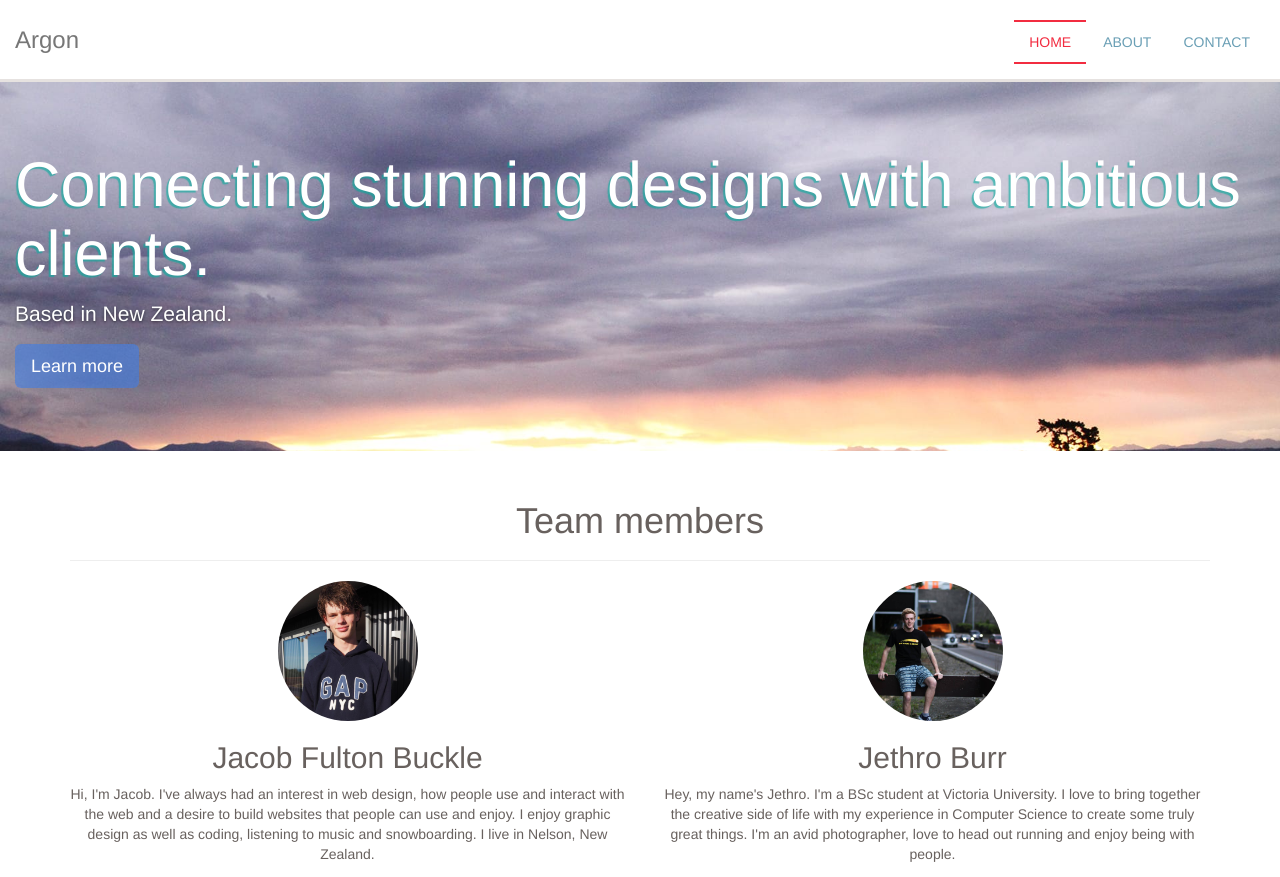
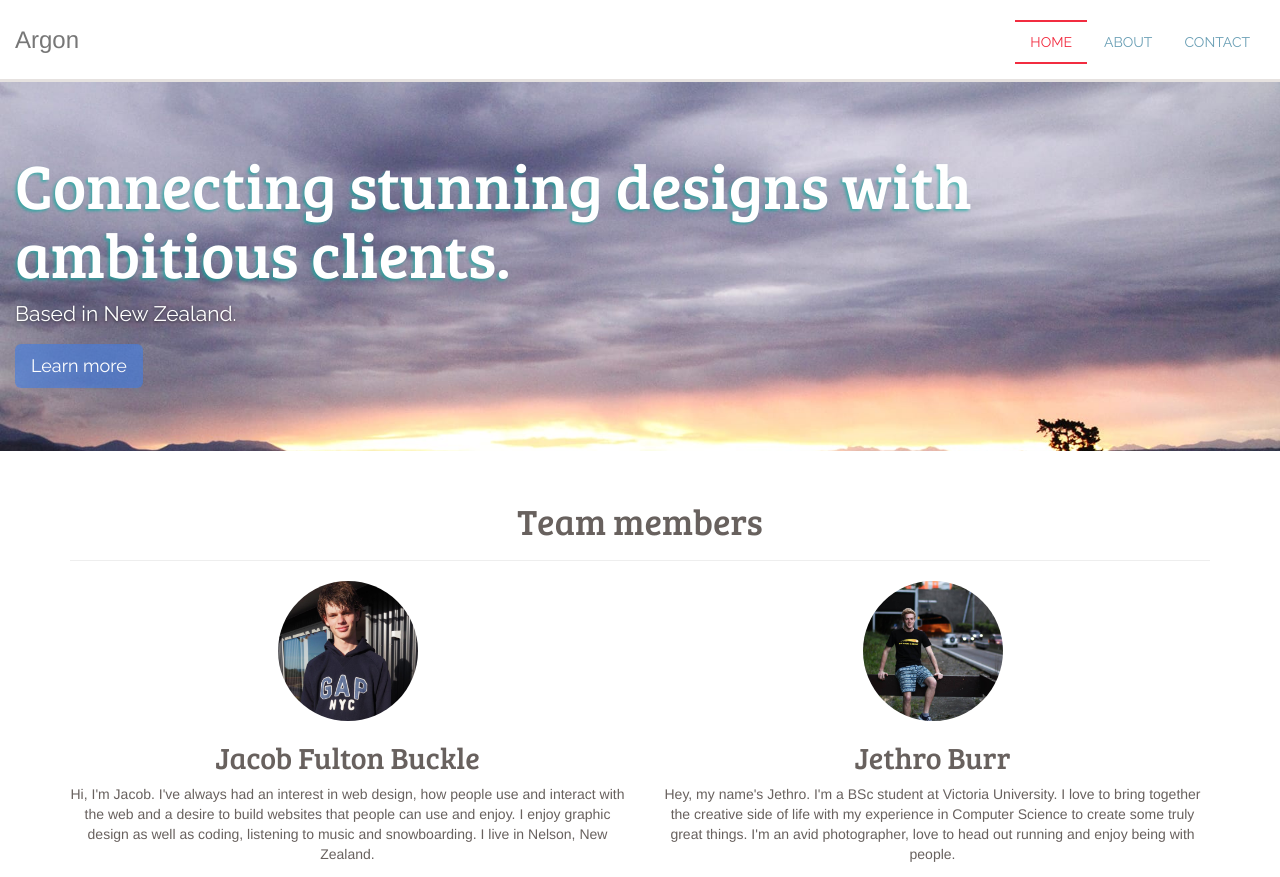
Before and after one commit to jakefb/argon, a plain HTML site: page index.html in a window 1280 px wide. Shown: the top 877 px of the page. Drawn offline with nearby package versions, Linux system fonts and the light colour scheme.

Commit message:
Add some fonts, meta description and author

```diff
--- a/css/design.css
+++ b/css/design.css
@@ -32,6 +32,13 @@ body {
   padding-top: 20px;
   padding-bottom: 40px;
   color: #68615e;
+}
+h1,
+h2 {
+  font-family: 'Bree Serif', serif;
+}
+a {
+  font-family: 'Raleway', sans-serif;
 }
 
 
@@ -89,16 +96,16 @@ body {
 }
 .home {
   background-image: url('../img/imageone.jpg');
-
 }
 .about {
   background-image: url('../img/imagetwo.jpg');
 }
 .jumbotron h1 {
-  text-shadow: -2px 2px 1px rgba(0, 173, 156, 0.6);
+  text-shadow: -2px 2px 3px rgba(0, 173, 156, 0.6);
 }
 .jumbotron p {
-  text-shadow: 0 1px 3px rgba(0,0,0,.5);
+  font-family: 'Raleway', sans-serif;
+  text-shadow: 0 1px 3px rgba(0, 0, 0, .5);
 }
 
 
@@ -109,9 +116,6 @@ body {
 .marketing .col-lg-6 {
   margin-bottom: 20px;
   text-align: center;
-}
-.marketing h2 {
-  font-weight: normal;
 }
 .marketing .col-lg-4 p {
   margin-right: 10px;
@@ -129,6 +133,9 @@ body {
 }
 .marketing .img-responsive:hover {
   opacity: 1;
+}
+.page-header {
+
 }
 
 
--- a/index.html
+++ b/index.html
@@ -4,12 +4,16 @@
     <meta charset="utf-8">
     <meta http-equiv="X-UA-Compatible" content="IE=edge">
     <meta name="viewport" content="width=device-width, initial-scale=1">
+    <meta name="description" content="Argon helps businesses connect with customers on the web.">
+    <meta name="author" content="Argon Ltd.">
+
     <title>Argon</title>
 
     <!-- Bootstrap -->
     <link href="css/bootstrap.min.css" rel="stylesheet">
 
-    <!-- Style -->
+    <!-- Styles -->
+    <link href="http://fonts.googleapis.com/css?family=Bree+Serif|Raleway:400" rel="stylesheet">
     <link href="css/design.css" rel="stylesheet">
 
     <!-- HTML5 shim and Respond.js for IE8 support of HTML5 elements and media queries -->
@@ -91,7 +95,7 @@
 
     <footer class="footer">
       <div class="container">
-        <p class="text-muted">&copy; 2015 Argon.</p>
+        <p class="text-muted">&copy; 2015 Argon Ltd.</p>
       </div>
     </footer>
 
```
